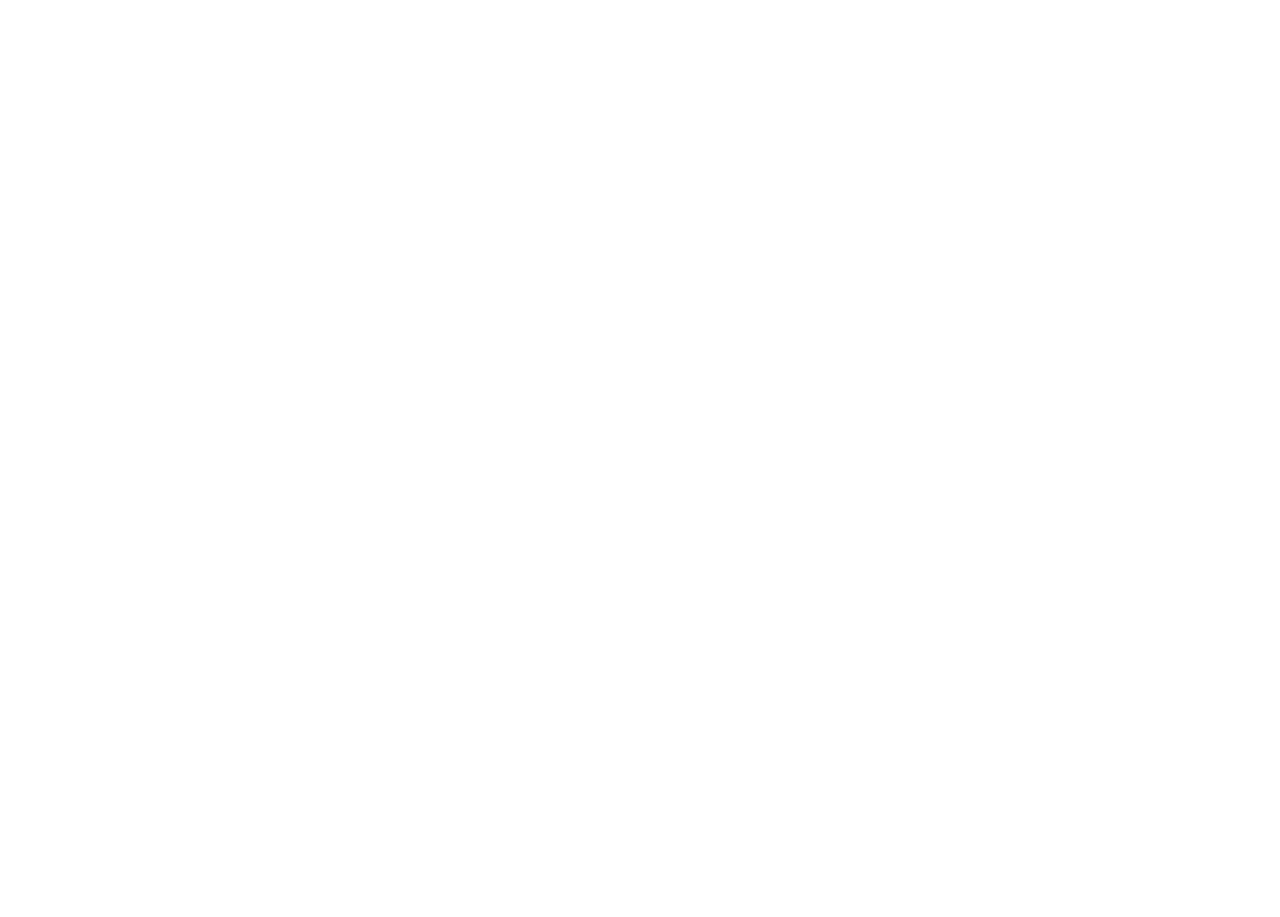
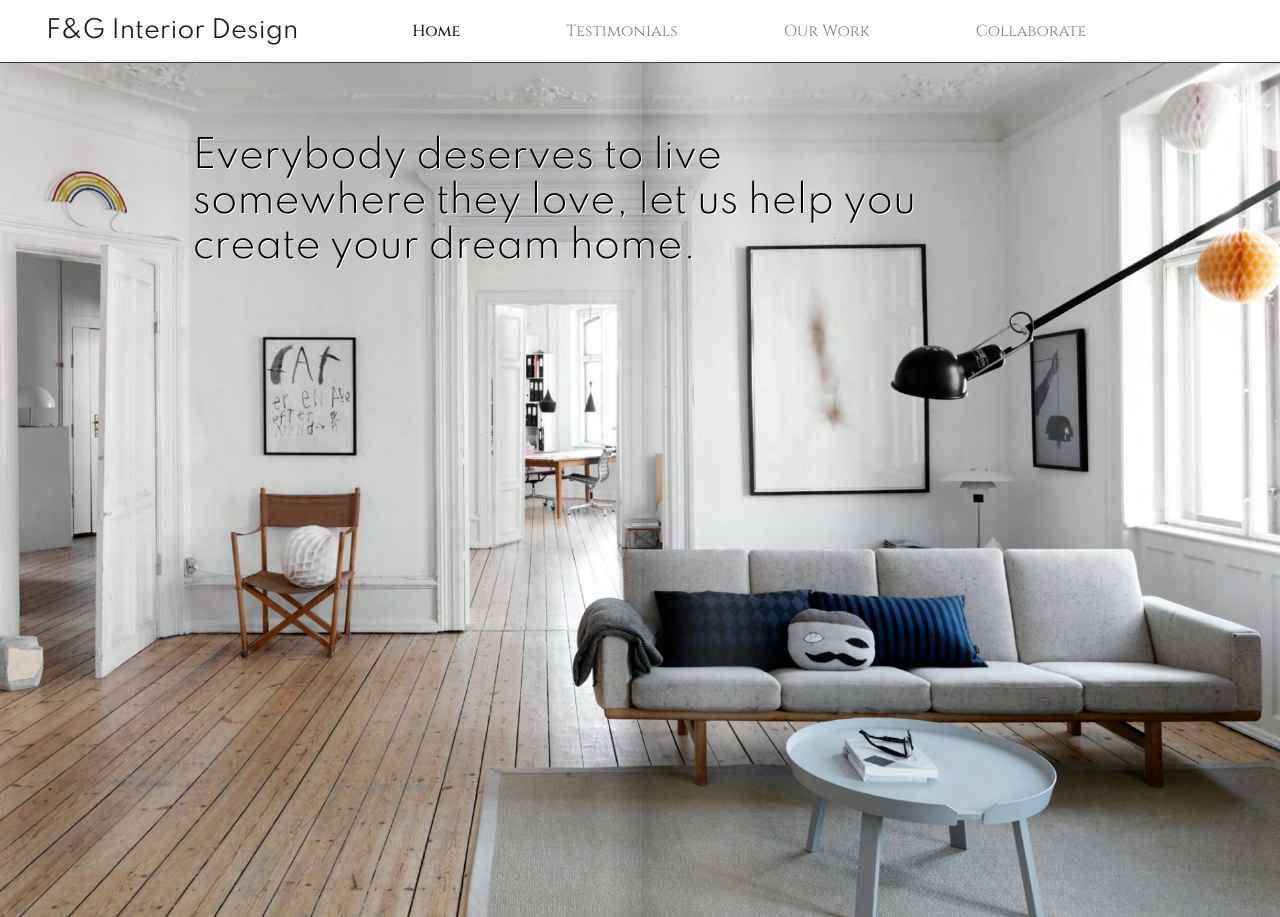
Before and after one commit to GreigBenton/Milestone-project, a plain HTML site: page index.html in a window 1280 px wide. Before the commit the page ends 800 px from the top, so only its background shows below. Drawn offline with nearby package versions, Linux system fonts and the light colour scheme.

Commit message:
navigation and landing page added

```diff
--- a/assets/css/style.css
+++ b/assets/css/style.css
@@ -1,10 +1,52 @@
-@import url('https://fonts.googleapis.com/css2?family=Cinzel:wght@400;500&family=Spartan:wght@100;200;300;400&display=swap');
+@import url('https://fonts.googleapis.com/css2?family=Cinzel:wght@200;300;400;500&family=Spartan:wght@100;200;300;400&display=swap');
 
+/*------------------------------------------------------- Nav*/
+
+.navbar {
+    background-color: transparent;
+}
+
+.navbar-brand {
+    font-family: Spartan; sans-serif;
+    font-size: 150%;
+    padding-left: 30px;
+}
+
+.nav-item {
+    font-family: Cinzel; sans-serif;
+    padding-left: 90px;
+    font-color: #000000;
+}
+
+.active {
+    font-weight: 500;
+}
 /*------------------------------------------------------- Colors*/
 
 /*------------------------------------------------------- Headings*/
 
 /*------------------------------------------------------- Landing page*/
+
+.landing-container {
+    position: relative;
+    text-align: center;
+    color: white;
+    width: 100%;
+}
+
+.landingcta {
+    font-family: Spartan; sans-serif;
+    font-size: 235%;
+    font-weight: 300;
+    color: #000000;
+    text-shadow: 1px 1px #ffffff;
+    position: absolute;
+    top: 140px;
+    left: 555px;
+    transform: translate(-50%, -50%);
+    text-align: left;
+    max-width: 400;
+}
 
 /*------------------------------------------------------- Testimonials*/
 
--- a/index.html
+++ b/index.html
@@ -9,7 +9,38 @@
     <link rel="stylesheet" href="assets/css/style.css">
     <title>F&G Interior Design</title>
 </head>
+
 <body>
+    <header>
+            <nav class="navbar navbar-expand-lg navbar-light border-bottom border-dark">
+            <span class="navbar-brand mb-0 h1">F&G Interior Design</span>
+            <button class="navbar-toggler" type="button" data-toggle="collapse" data-target="#navbarNav" aria-controls="navbarNav" aria-expanded="false" aria-label="Toggle navigation">
+                <span class="navbar-toggler-icon"></span>
+            </button>
+            <div class="collapse navbar-collapse" id="navbarNav">
+                <ul class="navbar-nav">
+                <li class="nav-item active">
+                    <a class="nav-link" href="index.html">Home <span class="sr-only">(current)</span></a>
+                </li>
+                <li class="nav-item">
+                    <a class="nav-link" href="testimonials.html">Testimonials</a>
+                </li>
+                <li class="nav-item">
+                    <a class="nav-link" href="workhistory.html">Our Work</a>
+                </li>
+                <li class="nav-item">
+                    <a class="nav-link" href="contact.html">Collaborate</a>
+                </li>
+                </ul>
+            </div>
+    </header>
+    <section>
+        <div class="landing-container">
+            <img src="assets/images/landingpageimage.jpg" class="img-fluid" alt="Example of F&G interior design">
+            <h1 class="landingcta">Everybody deserves to live somewhere they love, let us help you create your dream home.</h1>
+        </div>
+
+    </section>
 
 </body>
 </html>
```
Also changed, not shown: testimonials.html (added, +38 -0 lines), workhistory.html (+23 -0 lines), assets/images/landingpageimage.jpg (added).
